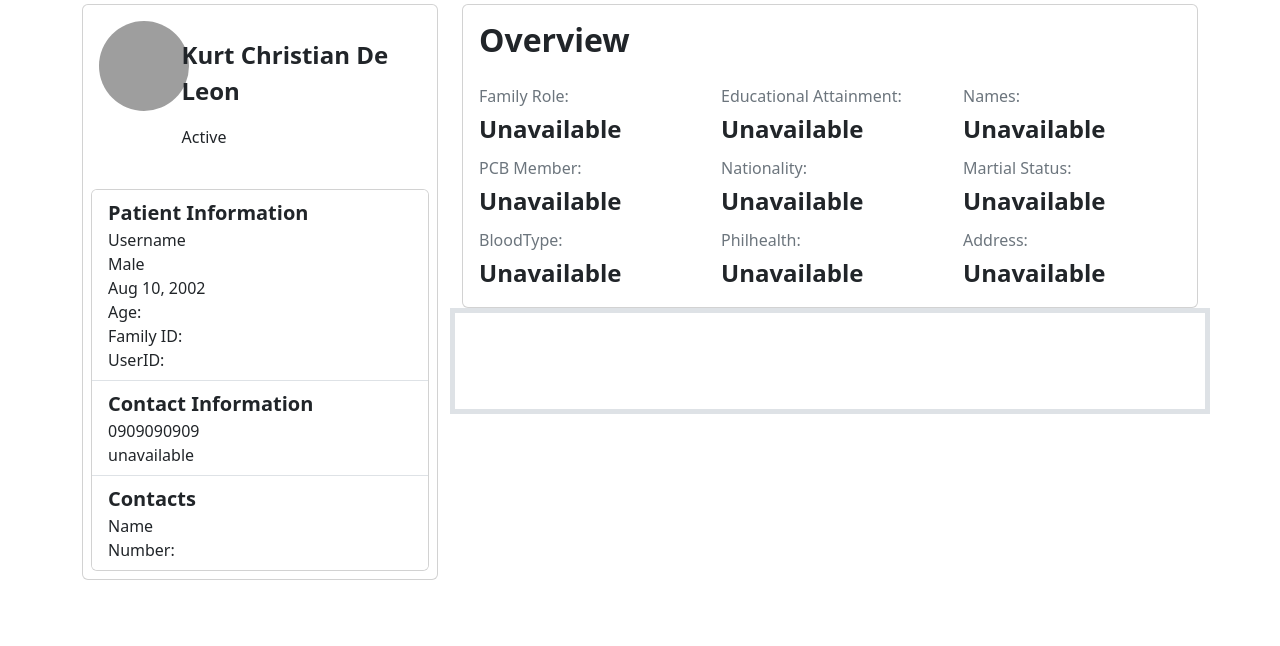
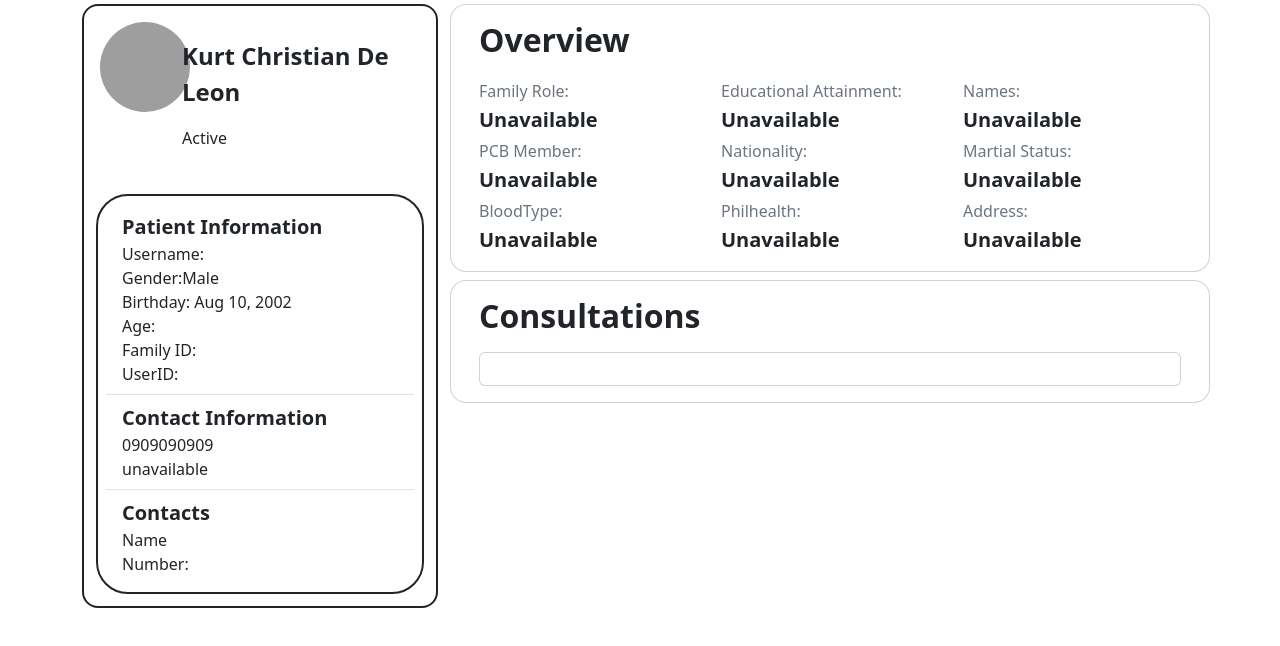
Before and after one commit to KurtD13/test_repo, a plain HTML site: page index.html in a window 1280 px wide. Drawn offline with nearby package versions, Linux system fonts and the light colour scheme; grey boxes are pictures that could not be loaded.

Commit message:
Consultation Grid added

```diff
--- a/index.html
+++ b/index.html
@@ -10,8 +10,7 @@
     <div class="container">
         <div class="row mt-1">
             <div class="col-lg-4">
-
-                    <div class="card d-flex p-2 pt-3">
+                    <div class="card d-flex p-2 pt-3 rounded-4 border border-2 border-dark">
                         <div class="row pb-3">
                             <div class="col-lg-3 text-center">
                                 <img
@@ -25,96 +24,110 @@
                                 <p class="text-xl-start text-center pb-2">Active</p>
                             </div>
                         </div>
-                        <div class="card">
+                        <div class="card p-2 m-1 rounded-5 border border-2 border-dark">
                             <ul class="list-group list-group-flush">
                                 <li class="list-group-item">
                                     <span class="fw-bold fs-5">Patient Information</span><br>
-                                    <span class="fs-6">Username</span><br>
-                                    <span class="fs-6">Male</span><br>
-                                    <span class="fs-6">Aug 10, 2002</span><br>
+                                    <span class="fs-6">Username:</span><br>
+                                    <span class="fs-6">Gender:Male</span><br>
+                                    <span class="fs-6">Birthday: Aug 10, 2002</span><br>
                                     <span class="fs-6">Age:</span><br>
                                     <span class="fs-6">Family ID:</span><br>
                                     <span class="fs-6">UserID:</span><br>
 
                                 </li>
-
                                 <li class="list-group-item">
                                     <span class="fw-bold fs-5">Contact Information</span><br>
                                     <span class="">0909090909</span><br>
                                     <span class="">unavailable</span><br>
                                 </li>
-
                                 <li class="list-group-item">
                                     <span class="fw-bold fs-5">Contacts</span><br>
                                     <span class="">Name</span><br>
                                     <span class="">Number:</span><br>
                                 </li>
-
                                 </ul>
                         </div>
-
                 </div>
 
             </div>
             <div class="col-lg-8">
-                    <div class="card d-flex">
+                <div class="row">
+                    <div class="card d-flex rounded-4">
                         <div class="card-body">
                             <div class="row">
                                 <h2 class="fw-bold pb-2">Overview</h2>
                             </div>
                             <div class="row">
-                                <div class="col-md-4 text-xl-start text-center">
-                                   <span class="fs-6 text-secondary">
+                                <div class="col-sm-4 text-xl-start text-center ">
+                                   <span class="fs-6 text-secondary ">
                                     Family Role:
-                                    <span class="fs-4 fw-bold text-dark"><br>Unavailable</span>
+                                    <span class="fs-5 fw-bold text-dark"><br>Unavailable</span>
                                    </span><br>
                                    <span class="fs-6 text-secondary">
                                     PCB Member:
-                                    <span class="fs-4 fw-bold text-dark"><br>Unavailable</span>
+                                    <span class="fs-5 fw-bold text-dark"><br>Unavailable</span>
                                    </span><br>
                                    <span class="fs-6 text-secondary">
                                     BloodType:
-                                    <span class="fs-4 fw-bold text-dark"><br>Unavailable</span>
-                                   </span><br>
+                                    <span class="fs-5 fw-bold text-dark"><br>Unavailable</span>
+                                   </span>
 
                                 </div>
                                 <div class="col-md-4 text-xl-start text-center">
                                     <span class="fs-6 text-secondary">
                                      Educational Attainment:
-                                     <span class="fs-4 fw-bold text-dark"><br>Unavailable</span>
+                                     <span class="fs-5 fw-bold text-dark"><br>Unavailable</span>
                                     </span><br>
                                     <span class="fs-6 text-secondary">
                                     Nationality:
-                                     <span class="fs-4 fw-bold text-dark"><br>Unavailable</span>
+                                     <span class="fs-5 fw-bold text-dark"><br>Unavailable</span>
                                     </span><br>
                                     <span class="fs-6 text-secondary">
                                         Philhealth:
-                                     <span class="fs-4 fw-bold text-dark"><br>Unavailable</span>
-                                    </span><br>
+                                     <span class="fs-5 fw-bold text-dark"><br>Unavailable</span>
+                                    </span>
 
                                  </div>
                                  <div class="col-md-4 text-xl-start text-center">
                                     <span class="fs-6 text-secondary">
                                         Names:
-                                     <span class="fs-4 fw-bold text-dark"><br>Unavailable</span>
+                                     <span class="fs-5 fw-bold text-dark"><br>Unavailable</span>
                                     </span><br>
                                     <span class="fs-6 text-secondary">
                                         Martial Status:
-                                     <span class="fs-4 fw-bold text-dark"><br>Unavailable</span>
+                                     <span class="fs-5 fw-bold text-dark"><br>Unavailable</span>
                                     </span><br>
                                     <span class="fs-6 text-secondary">
                                      Address:
-                                     <span class="fs-4 fw-bold text-dark"><br>Unavailable</span>
-                                    </span><br>
+                                     <span class="fs-5 fw-bold text-dark"><br>Unavailable</span>
+                                    </span>
 
                                  </div>
                             </div>
                         </div>
 
                       </div>
+                    </div>
+                <div class="row pt-2">
+                    <div class="card d-flex rounded-4">
+                        <div class="card-body">
+                            <div class="row">
+                                <h2 class="fw-bold pb-2">Consultations</h2>
+                            </div>
+                            <div class="row">
+                                <div class="col-md-12 text-xl-start text-center">
+                                   <div class="card">
+                                    <div class="card-body">
 
-                <div class="row p-5 border border-5">
+                                    </div>
+                                   </div>
 
+                                </div>
+                            </div>
+                        </div>
+
+                      </div>
                 </div>
             </div>
         </div>
```
